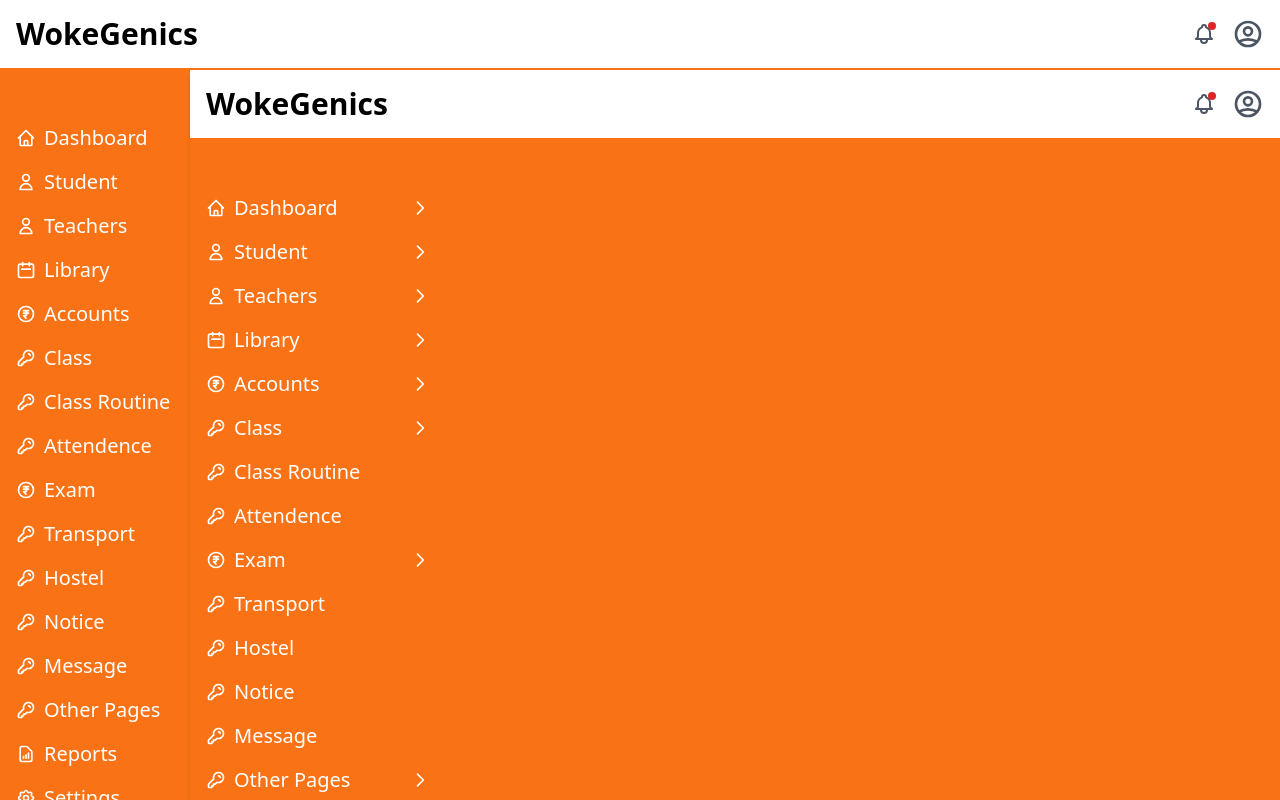
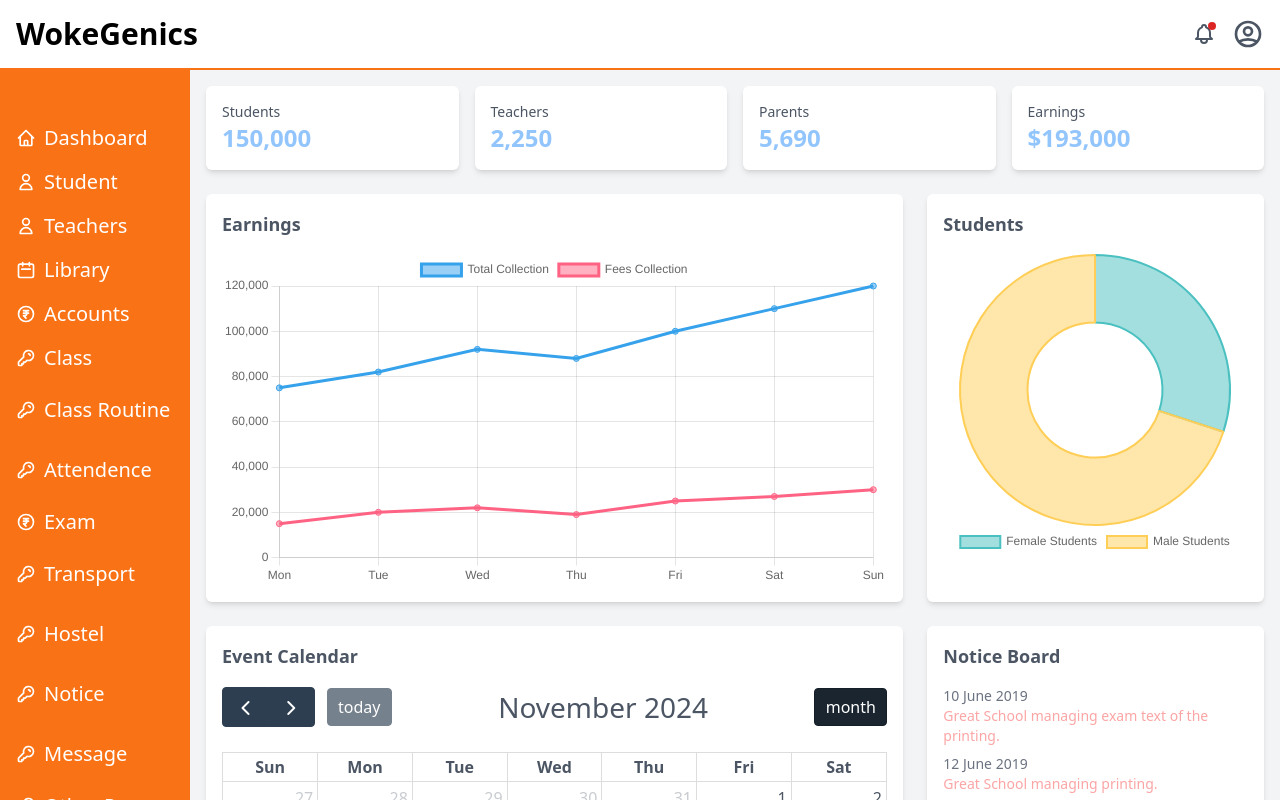
Before and after one commit to WokeGenics/School_ERP, a Next.js app in the folder wg_school_erp/src/Frontend/: page / in a window 1280 px wide. Shown: the top 800 px of the page. Built offline with nearby package versions, Linux system fonts and the light colour scheme.

Commit message:
api integration

```diff
--- a/wg_school_erp/src/Frontend/app/components/Sidebar/sidebar.tsx
+++ b/wg_school_erp/src/Frontend/app/components/Sidebar/sidebar.tsx
@@ -1,6 +1,7 @@
 // app/components/Sidebar.tsx
 "use client";
 import { useState } from 'react';
+import Link from 'next/link';
 import { HomeIcon, UserIcon, CalendarIcon, DocumentReportIcon, CogIcon, ChevronDownIcon, ChevronUpIcon, CurrencyRupeeIcon,KeyIcon, ChevronRightIcon } from '@heroicons/react/outline';
 
 const Sidebar = () => {
@@ -15,100 +16,100 @@
 
       <ul className='text-xl' >
       <li>
-          <div className="flex justify-between items-center cursor-pointer py-2 hover:bg-gray-600 px-4 rounded" onClick={() => toggleDropdown('patients')}>
+          <div className="flex justify-between items-center cursor-pointer py-2 hover:bg-gray-600 px-4 rounded" onClick={() => toggleDropdown('dashboard')}>
             <div className="flex items-center">
               <HomeIcon className="h-5 w-5 mr-2" /> Dashboard
             </div>
-            {openMenu === 'patients' ? <ChevronDownIcon className="h-4 w-4 " /> : <ChevronRightIcon className="h-5 w-5" />}
+            {openMenu === 'dashboard' ? <ChevronDownIcon className="h-4 w-4 " /> : <ChevronRightIcon className="h-5 w-5" />}
           </div>
-          {openMenu === 'patients' && (
+          {openMenu === 'dashboard' && (
             <ul className="pl-6">
-              <li><a href="/dashboard" className="block py-2 hover:bg-gray-700 rounded">Admin</a></li>
-              <li><a href="/students-dashboard" className="block py-2 hover:bg-gray-700 rounded">Students</a></li>
-              <li><a href="/teachers-dashboard" className="block py-2 hover:bg-gray-700 rounded">Teachers</a></li>
+              <li><Link href="/dashboard" className="block py-2 hover:bg-gray-700 rounded">Admin</Link></li>
+              <li><Link href="/students-dashboard" className="block py-2 hover:bg-gray-700 rounded">Students</Link></li>
+              <li><Link href="/teachers-dashboard" className="block py-2 hover:bg-gray-700 rounded">Teachers</Link></li>
 
             </ul>
           )}
         </li>
 
         <li>
-          <div className="flex justify-between items-center cursor-pointer py-2 hover:bg-gray-700 px-4 rounded" onClick={() => toggleDropdown('patients')}>
+          <div className="flex justify-between items-center cursor-pointer py-2 hover:bg-gray-700 px-4 rounded" onClick={() => toggleDropdown('students')}>
             <div className="flex items-center">
               <UserIcon className="h-5 w-5 mr-2" /> Student
             </div>
-            {openMenu === 'patients' ? <ChevronUpIcon className="h-5 w-5" /> : <ChevronRightIcon className="h-5 w-5" />}
+            {openMenu === 'students' ? <ChevronUpIcon className="h-5 w-5" /> : <ChevronRightIcon className="h-5 w-5" />}
           </div>
-          {openMenu === 'patients' && (
+          {openMenu === 'students' && (
             <ul className="pl-6">
-              <li><a href="/patients/patients" className="block py-2 hover:bg-gray-700 rounded">Add Students</a></li>
-              <li><a href="/patients/add/" className="block py-2 hover:bg-gray-700 rounded">View Students</a></li>
-              <li><a href="/patients/about/" className="block py-2 hover:bg-gray-700 rounded">Student Details</a></li>
-              <li><a href="/patients/details/" className="block py-2 hover:bg-gray-700 rounded">Students Promotion</a></li>
+              <li><Link href="/students/add-student" className="block py-2 hover:bg-gray-700 rounded">Add Students</Link></li>
+              <li><Link href="/students/all-students/" className="block py-2 hover:bg-gray-700 rounded">View Students</Link></li>
+              <li><Link href="/students/students-detail" className="block py-2 hover:bg-gray-700 rounded">Student Details</Link></li>
+              <li><Link href="/students/promotion" className="block py-2 hover:bg-gray-700 rounded">Students Promotion</Link></li>
 
             </ul>
           )}
         </li>
         <li>
-          <div className="flex justify-between items-center cursor-pointer py-2 hover:bg-gray-700 px-4 rounded" onClick={() => toggleDropdown('doctors')}>
+          <div className="flex justify-between items-center cursor-pointer py-2 hover:bg-gray-700 px-4 rounded" onClick={() => toggleDropdown('teachers')}>
             <div className="flex items-center">
               <UserIcon className="h-5 w-5 mr-2" /> Teachers
             </div>
-            {openMenu === 'doctors' ? <ChevronUpIcon className="h-5 w-5" /> : <ChevronRightIcon className="h-5 w-5" />}
+            {openMenu === 'teachers' ? <ChevronUpIcon className="h-5 w-5" /> : <ChevronRightIcon className="h-5 w-5" />}
           </div>
-          {openMenu === 'doctors' && (
+          {openMenu === 'teachers' && (
             <ul className="pl-6">
-              <li><a href="/doctors/lists" className="block py-2 hover:bg-gray-700 rounded">All Teachers</a></li>
-              <li><a href="/doctors/add" className="block py-2 hover:bg-gray-700 rounded">Add Teachers</a></li>
-              <li><a href="/doctors/details" className="block py-2 hover:bg-gray-700 rounded">Teachers Details </a></li>
-              <li><a href="/doctors/edits" className="block py-2 hover:bg-gray-700 rounded">Payments</a></li>
+              <li><Link href="/teachers/all-teachers" className="block py-2 hover:bg-gray-700 rounded">All Teachers</Link></li>
+              <li><Link href="/teachers/add-teacher" className="block py-2 hover:bg-gray-700 rounded">Add Teachers</Link></li>
+              <li><Link href="/teachers/about-teacher" className="block py-2 hover:bg-gray-700 rounded">Teachers Details </Link></li>
+              <li><Link href="/teachers/teachers-payment" className="block py-2 hover:bg-gray-700 rounded">Payments</Link></li>
 
             </ul>
           )}
         </li>
 
         <li>
-          <div className="flex justify-between items-center cursor-pointer py-2 hover:bg-gray-700 px-4 rounded" onClick={() => toggleDropdown('appointments')}>
+          <div className="flex justify-between items-center cursor-pointer py-2 hover:bg-gray-700 px-4 rounded" onClick={() => toggleDropdown('library')}>
             <div className="flex items-center">
               <CalendarIcon className="h-5 w-5 mr-2" /> Library
             </div>
-            {openMenu === 'appointments' ? <ChevronUpIcon className="h-5 w-5" /> : <ChevronRightIcon className="h-5 w-5" />}
+            {openMenu === 'library' ? <ChevronUpIcon className="h-5 w-5" /> : <ChevronRightIcon className="h-5 w-5" />}
           </div>
-          {openMenu === 'appointments' && (
+          {openMenu === 'library' && (
             <ul className="pl-6">
-              <li><a href="/appointments/views" className="block py-2 hover:bg-gray-700 rounded">Add Books</a></li>
-              <li><a href="/appointments/schedules" className="block py-2 hover:bg-gray-700 rounded">All Books</a></li>
+              <li><Link href="/library/add-book" className="block py-2 hover:bg-gray-700 rounded">Add Books</Link></li>
+              <li><Link href="/library/all-books" className="block py-2 hover:bg-gray-700 rounded">All Books</Link></li>
 
             </ul>
           )}
         </li>
 
         <li>
-          <div className="flex justify-between items-center cursor-pointer py-2 hover:bg-gray-700 px-4 rounded" onClick={() => toggleDropdown('payments')}>
+          <div className="flex justify-between items-center cursor-pointer py-2 hover:bg-gray-700 px-4 rounded" onClick={() => toggleDropdown('accounts')}>
             <div className="flex items-center">
               <CurrencyRupeeIcon className="h-5 w-5 mr-2" /> Accounts
             </div>
-            {openMenu === 'payments' ? <ChevronUpIcon className="h-5 w-5" /> : <ChevronRightIcon className="h-5 w-5" />}
+            {openMenu === 'accounts' ? <ChevronUpIcon className="h-5 w-5" /> : <ChevronRightIcon className="h-5 w-5" />}
           </div>
-          {openMenu === 'payments' && (
+          {openMenu === 'accounts' && (
             <ul className="pl-6">
-              <li><a href="/payments/add" className="block py-2 hover:bg-gray-700 rounded">Add Expenses</a></li>
-              <li><a href="/payments/lists" className="block py-2 hover:bg-gray-700 rounded">All Fee Collection</a></li>
-              <li><a href="/payments/invoice" className="block py-2 hover:bg-gray-700 rounded">Add Expenses</a></li>
+              <li><Link href="/accounts/add-expense" className="block py-2 hover:bg-gray-700 rounded">Add Expenses</Link></li>
+              <li><Link href="/accounts/all-fee-details" className="block py-2 hover:bg-gray-700 rounded">All Fee Collection</Link></li>
+              <li><Link href="/accounts/expenses" className="block py-2 hover:bg-gray-700 rounded">Expenses</Link></li>
 
             </ul>
           )}
         </li>
         <li>
-          <div className="flex justify-between items-center cursor-pointer py-2 hover:bg-gray-700 px-4 rounded" onClick={() => toggleDropdown('room_allotments')}>
+          <div className="flex justify-between items-center cursor-pointer py-2 hover:bg-gray-700 px-4 rounded" onClick={() => toggleDropdown('class')}>
             <div className="flex items-center">
               <KeyIcon className="h-5 w-5 mr-2" /> Class
             </div>
-            {openMenu === 'room_allotments' ? <ChevronUpIcon className="h-5 w-5" /> : <ChevronRightIcon className="h-5 w-5" />}
+            {openMenu === 'class' ? <ChevronUpIcon className="h-5 w-5" /> : <ChevronRightIcon className="h-5 w-5" />}
           </div>
-          {openMenu === 'room_allotments' && (
+          {openMenu === 'class' && (
             <ul className="pl-6">
-              <li><a href="/room/alotments" className="block py-2 hover:bg-gray-700 rounded">Add Class </a></li>
-              <li><a href="/room/lists" className="block py-2 hover:bg-gray-700 rounded">All Class</a></li>
+              <li><Link href="/class/add-new-class" className="block py-2 hover:bg-gray-700 rounded">Add Class </Link></li>
+              <li><Link href="/class/all-class" className="block py-2 hover:bg-gray-700 rounded">All Class</Link></li>
 
 
             </ul>
@@ -117,7 +118,7 @@
         <li>
           <div className="flex justify-between items-center cursor-pointer py-2 hover:bg-gray-700 px-4 rounded">
             <div className="flex items-center">
-              <KeyIcon className="h-5 w-5 mr-2" /> Class Routine
+              <KeyIcon className="h-5 w-5 mr-2" /> <Link href="/class-routine" className="block py-2 hover:bg-gray-700 rounded">Class Routine</Link>
             </div>
             </div>
 
@@ -125,7 +126,7 @@
         <li>
           <div className="flex justify-between items-center cursor-pointer py-2 hover:bg-gray-700 px-4 rounded">
             <div className="flex items-center">
-              <KeyIcon className="h-5 w-5 mr-2" /> Attendence
+              <KeyIcon className="h-5 w-5 mr-2" /><Link href="/attendence" className="block py-2 hover:bg-gray-700 rounded">Attendence</Link>
             </div>
             </div>
 
@@ -133,33 +134,32 @@
 
 
         <li>
-          <div className="flex justify-between items-center cursor-pointer py-2 hover:bg-gray-700 px-4 rounded" onClick={() => toggleDropdown('payments')}>
+          <div className="flex justify-between items-center cursor-pointer py-2 hover:bg-gray-700 px-4 rounded" onClick={() => toggleDropdown('exam')}>
             <div className="flex items-center">
               <CurrencyRupeeIcon className="h-5 w-5 mr-2" /> Exam
             </div>
-            {openMenu === 'payments' ? <ChevronUpIcon className="h-5 w-5" /> : <ChevronRightIcon className="h-5 w-5" />}
+            {openMenu === 'exam' ? <ChevronUpIcon className="h-5 w-5" /> : <ChevronRightIcon className="h-5 w-5" />}
           </div>
-          {openMenu === 'payments' && (
+          {openMenu === 'exam' && (
             <ul className="pl-6">
-              <li><a href="/payments/add" className="block py-2 hover:bg-gray-700 rounded">Exam Schedule</a></li>
-              <li><a href="/payments/lists" className="block py-2 hover:bg-gray-700 rounded">Exam Grades</a></li>
+              <li><a href="/exam/exam-schedule" className="block py-2 hover:bg-gray-700 rounded">Exam Schedule</a></li>
+              <li><a href="/exam/exam-grades" className="block py-2 hover:bg-gray-700 rounded">Exam Grades</a></li>
 
 
             </ul>
           )}
         </li>
-
         <li>
           <div className="flex justify-between items-center cursor-pointer py-2 hover:bg-gray-700 px-4 rounded">
             <div className="flex items-center">
-              <KeyIcon className="h-5 w-5 mr-2" /> Transport
+              <KeyIcon className="h-5 w-5 mr-2" /><Link href="/transport" className="block py-2 hover:bg-gray-700 rounded">Transport</Link>
             </div>
             </div>
 
-        </li>    <li>
+        </li>         <li>
           <div className="flex justify-between items-center cursor-pointer py-2 hover:bg-gray-700 px-4 rounded">
             <div className="flex items-center">
-              <KeyIcon className="h-5 w-5 mr-2" /> Hostel
+              <KeyIcon className="h-5 w-5 mr-2" /><Link href="/hostel" className="block py-2 hover:bg-gray-700 rounded">Hostel</Link>
             </div>
             </div>
 
@@ -167,7 +167,7 @@
         <li>
           <div className="flex justify-between items-center cursor-pointer py-2 hover:bg-gray-700 px-4 rounded">
             <div className="flex items-center">
-              <KeyIcon className="h-5 w-5 mr-2" />Notice
+              <KeyIcon className="h-5 w-5 mr-2" /><Link href="/notice" className="block py-2 hover:bg-gray-700 rounded">Notice</Link>
             </div>
             </div>
 
@@ -175,7 +175,7 @@
         <li>
           <div className="flex justify-between items-center cursor-pointer py-2 hover:bg-gray-700 px-4 rounded">
             <div className="flex items-center">
-              <KeyIcon className="h-5 w-5 mr-2" /> Message
+              <KeyIcon className="h-5 w-5 mr-2" /><Link href="/message" className="block py-2 hover:bg-gray-700 rounded">Message</Link>
             </div>
             </div>
 
--- a/wg_school_erp/src/Frontend/app/page.js
+++ b/wg_school_erp/src/Frontend/app/page.js
@@ -1,3 +1,4 @@
+import Dashboard from './dashboard/page';
 import Header from './Header/header';
 
 
@@ -5,7 +6,7 @@
 export default function Home() {
   return (
     <main className="bg-amber-600">
- <Header />
+<Dashboard/>
 
     </main>
   );
```
Also changed, not shown: wg_school_erp/src/Frontend/app/attendence/page.tsx (renamed from wg_school_erp/src/Frontend/app/attendance/page.tsx).
